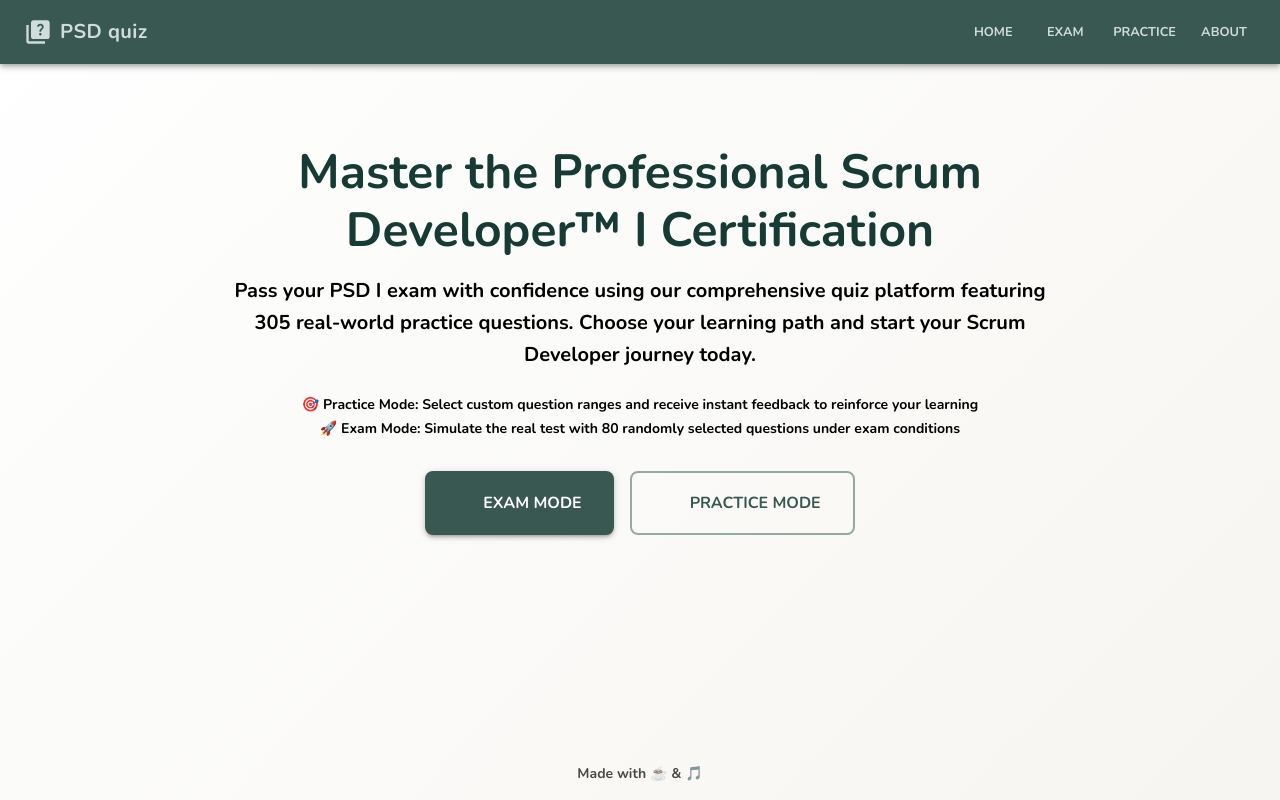
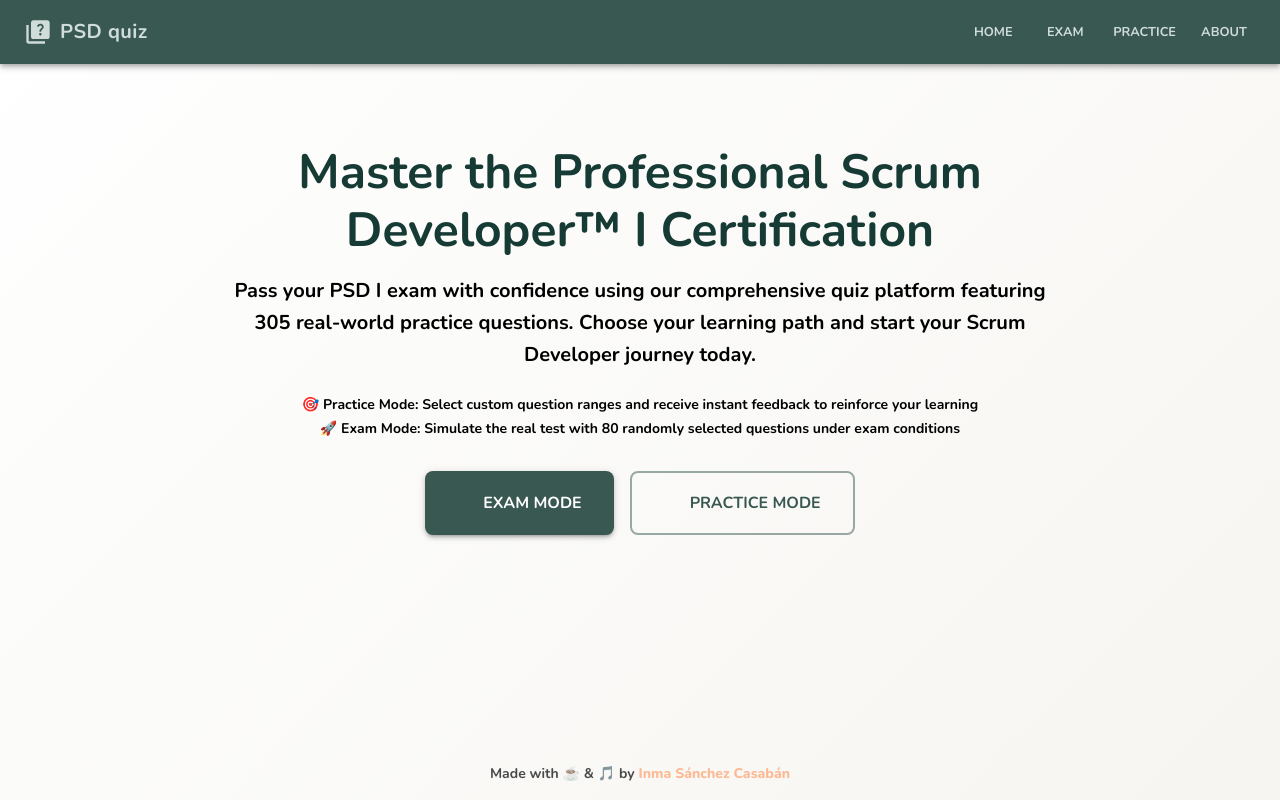
Before and after one commit to iscasaban/psd-quiz-react, a React (Vite) app: page / in a window 1280 px wide. Built offline with nearby package versions, Linux system fonts and the light colour scheme; some icons are missing.

Commit message:
Update UI

```diff
--- a/src/components/Footer.tsx
+++ b/src/components/Footer.tsx
@@ -1,4 +1,4 @@
-import { Box, Container, Typography } from "@mui/material";
+import { Box, Container, Link, Typography } from "@mui/material";
 
 export function Footer() {
   return (
@@ -18,7 +18,17 @@
             opacity: 0.7,
           }}
         >
-          Made with ☕ & 🎵
+          Made with ☕ & 🎵 by{" "}
+          <Link
+            href="https://github.com/iscasaban/"
+            target="_blank"
+            rel="noopener noreferrer"
+            underline="hover"
+            color="secondary"
+            fontWeight="bold"
+          >
+            Inma Sánchez Casabán
+          </Link>
         </Typography>
       </Container>
     </Box>
--- a/src/screens/AboutScreen.tsx
+++ b/src/screens/AboutScreen.tsx
@@ -131,7 +131,12 @@
           }}
         >
           Have questions, feedback, or just want to say hi?{" "}
-          <Link href="#" underline="hover" color="secondary" fontWeight="bold">
+          <Link
+            href="mailto:iscasabandev.coaster273@passinbox.com"
+            underline="hover"
+            color="secondary"
+            fontWeight="bold"
+          >
             Contact me
           </Link>{" "}
           — I'd love to hear about your certification journey and how this app
```
